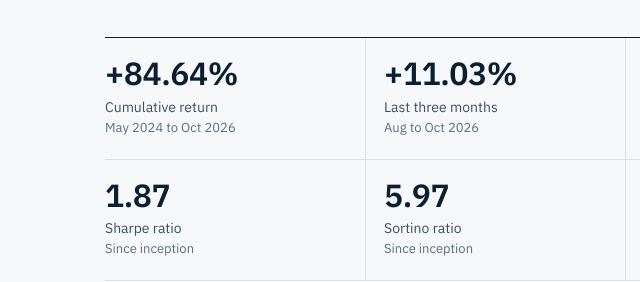
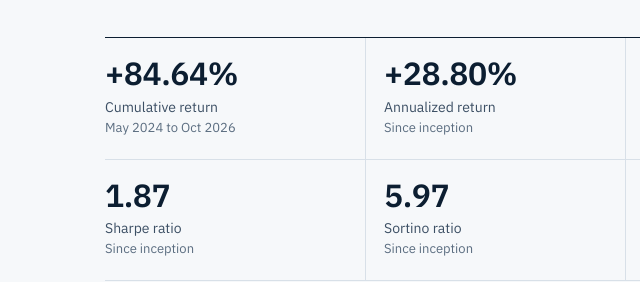
Before and after one commit to russayz/russayz.github.io, a plain HTML site: page track-record/index.html in a window 1280 px wide. Shown: the part 313-595 px from the top of the page, 15-655 px from the left. Drawn offline with Linux system fonts and the light colour scheme.

Commit message:
My Portfolio stats: replace last three months with annualized return (+28.80%)
Co-Authored-By: Claude Opus 5.5 <noreply@anthropic.com>
Claude-Session: https://claude.ai/code/session_012NfHhAEL8ESmMEtp1NNRZ8

```diff
--- a/track-record/index.html
+++ b/track-record/index.html
@@ -42,7 +42,7 @@
   </header>
 
   <!-- ===== STATS: update each month (copy figures from your broker report) ===== -->
-  <dl class="stats"><div><dt>Cumulative return<span>May 2024 to Oct 2026</span></dt><dd>+84.64%</dd></div><div><dt>Last three months<span>Aug to Oct 2026</span></dt><dd>+11.03%</dd></div><div><dt>Last month<span>Oct 2026</span></dt><dd>−1.58%</dd></div><div><dt>Maximum drawdown<span>Jan to Mar 2025</span></dt><dd>−3.21%</dd></div><div><dt>Sharpe ratio<span>Since inception</span></dt><dd>1.87</dd></div><div><dt>Sortino ratio<span>Since inception</span></dt><dd>5.97</dd></div><div><dt>Standard deviation<span>Monthly, since inception</span></dt><dd>3.28%</dd></div><div><dt>Average holding duration<span>Per position</span></dt><dd>2.5–3 <small>months</small></dd></div></dl>
+  <dl class="stats"><div><dt>Cumulative return<span>May 2024 to Oct 2026</span></dt><dd>+84.64%</dd></div><div><dt>Annualized return<span>Since inception</span></dt><dd>+28.80%</dd></div><div><dt>Last month<span>Oct 2026</span></dt><dd>−1.58%</dd></div><div><dt>Maximum drawdown<span>Jan to Mar 2025</span></dt><dd>−3.21%</dd></div><div><dt>Sharpe ratio<span>Since inception</span></dt><dd>1.87</dd></div><div><dt>Sortino ratio<span>Since inception</span></dt><dd>5.97</dd></div><div><dt>Standard deviation<span>Monthly, since inception</span></dt><dd>3.28%</dd></div><div><dt>Average holding duration<span>Per position</span></dt><dd>2.5–3 <small>months</small></dd></div></dl>
 
   <section class="pitch-section" aria-labelledby="chart-h" style="border-top: 0">
     <div class="chart-card">
```
Also changed, not shown: 1 other file.
